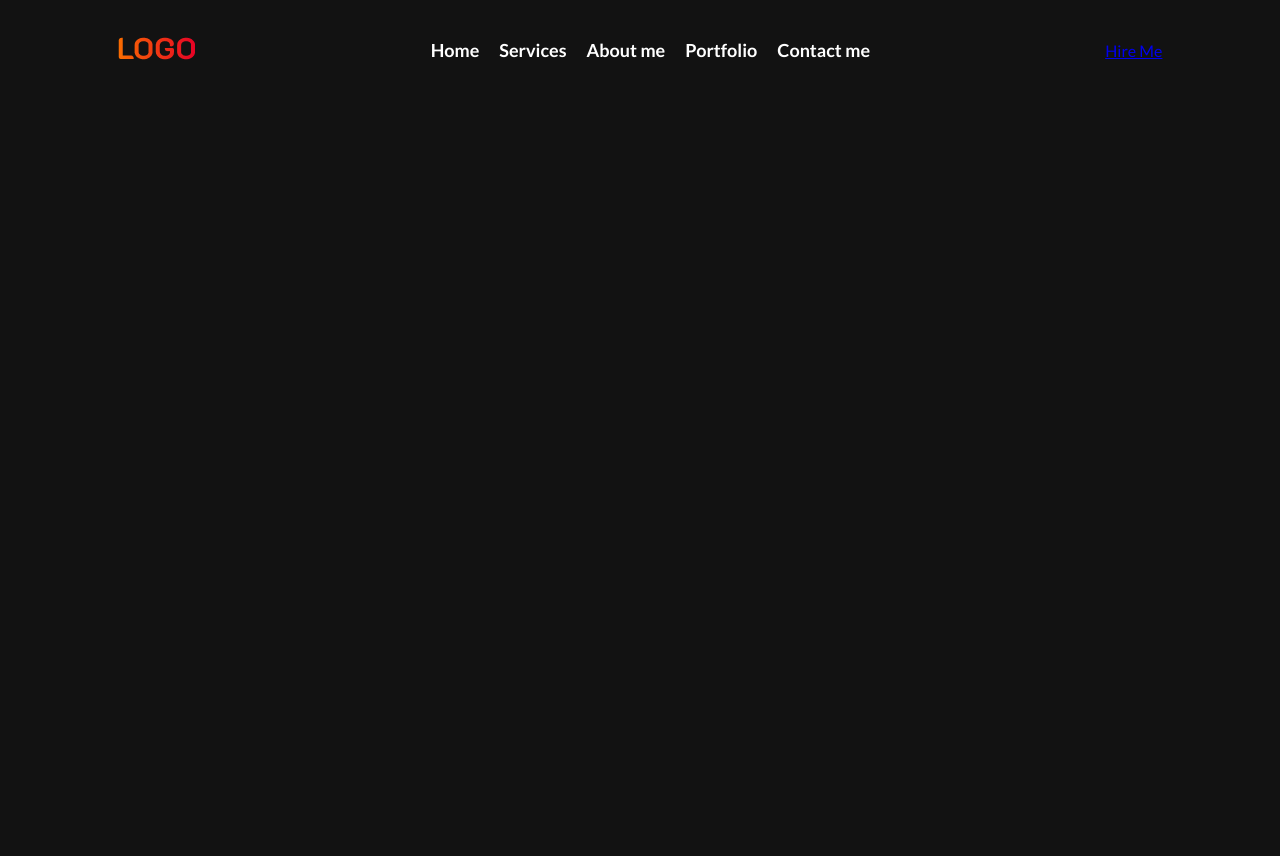
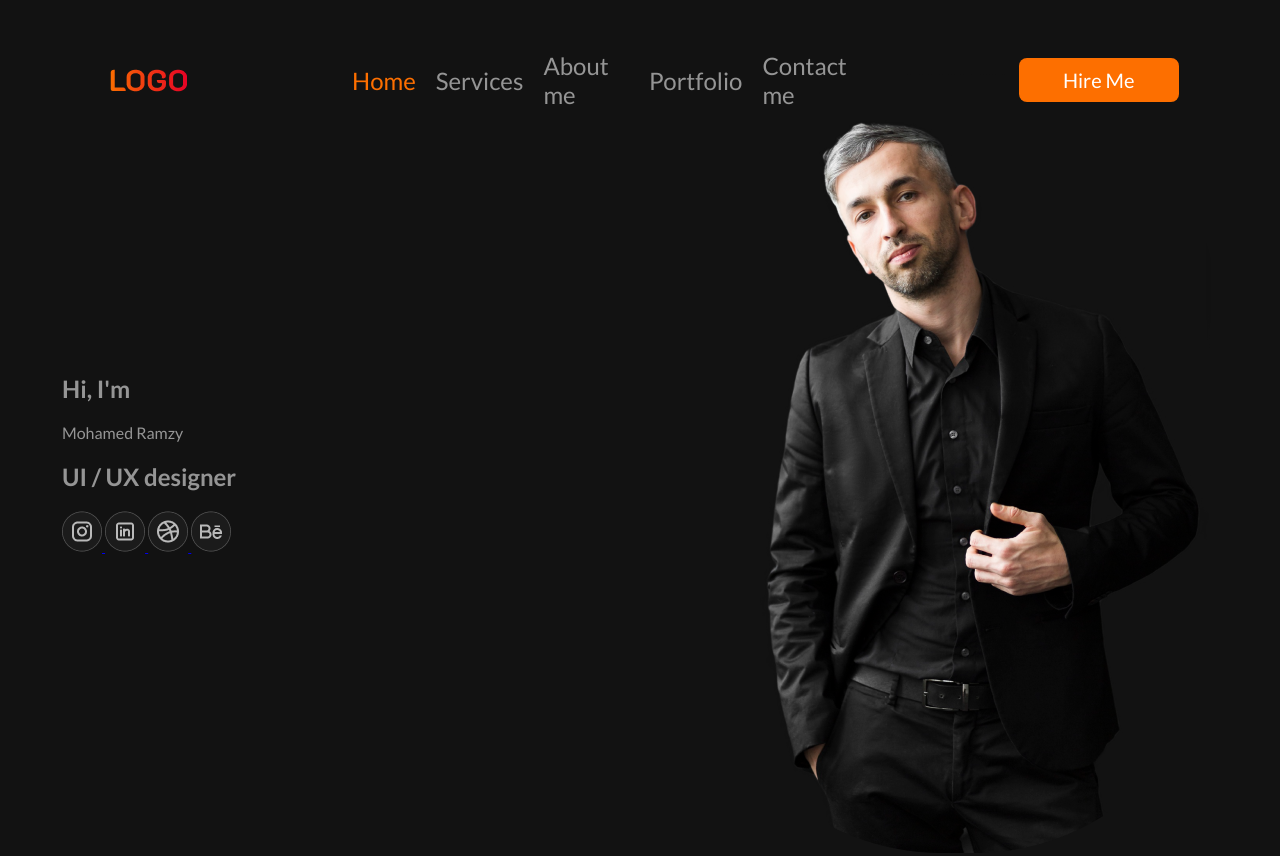
Before and after one commit to ramykamalteach/ntiFront0825, a plain HTML site: page 007-10-09-2025/portfolio/index.html in a window 1280 px wide. Before the commit the page ends 800 px from the top, so only its background shows below. Drawn offline with Linux system fonts and the light colour scheme.

Commit message:
10092025002

```diff
--- a/007-10-09-2025/portfolio/css/siteStyle.css
+++ b/007-10-09-2025/portfolio/css/siteStyle.css
@@ -9,7 +9,7 @@
 
 :root {
     --bg-color: #121212;
-    --text-color: #ffffff;
+    --text-color: #959595;
     --accent-color: #FD6F00;
 }
 
@@ -26,9 +26,16 @@ nav {
     justify-content: space-around;
     align-items: center;
     position: fixed;
-    top: 0;
+    top: 30px;
     left: 0;
     background: none;
+}
+
+nav .logo {
+    width: 15%;
+    display: flex;
+    justify-content: center;
+    align-items: center;
 }
 
 nav ul {
@@ -40,15 +47,68 @@ nav ul {
 }
 
 nav ul li a{
-    font-size: 18px;
-    font-weight: 600;
+    font-size: 24px;
+    font-weight: medium;
     cursor: pointer;
     color: var(--text-color);
     text-decoration: none;
     transition: all 0.3s ease;
 }
 
+.active-link {
+    color: var(--accent-color);
+}
+
+nav ul {
+    width: 40%;
+}
+
 nav ul li a:hover {
     color: var(--accent-color);
     transition: all 0.3s ease;
 }
+
+nav .hire-me {
+    width: 20%;
+    display: flex;
+    justify-content: center;
+    align-items: center;
+    text-align: center;
+}
+
+nav .hire-me a {
+    text-decoration: none;
+    font-size: 20px;
+    font-weight: medium;
+    background-color: var(--accent-color);
+    color: #ffffff;
+    border-radius: 8px;
+    width: 160px;
+    padding: 10px 35px;
+    transition: all 0.3s ease;
+}
+nav .hire-me a:hover {
+    background-color: #ffffff;
+    color: var(--accent-color);
+    transition: all 0.3s ease;
+}
+
+
+/* ------------------------------------------- */
+
+.hi {
+    width: 100%;
+    height: 100vh;
+    display: flex;
+    justify-content: space-around;
+    align-items: center;
+    padding-top: 10%;
+}
+.hi .info {
+    width: 40%;
+    display: flex;
+    flex-direction: column;
+    justify-content: center;
+    align-items: flex-start;
+    gap: 20px;
+}
--- a/007-10-09-2025/portfolio/index.html
+++ b/007-10-09-2025/portfolio/index.html
@@ -1,26 +1,54 @@
 <!DOCTYPE html>
 <html lang="en">
+
 <head>
     <meta charset="UTF-8">
     <meta name="viewport" content="width=device-width, initial-scale=1.0">
     <title>Portfolio</title>
     <link rel="stylesheet" href="css/siteStyle.css">
 </head>
+
 <body>
     <nav>
-        <div>
+        <div class="logo">
             <img src="img/icons/LOGO.png" alt="">
         </div>
         <ul>
-            <li><a href="#">Home</a></li>
+            <li><a href="#" class="active-link">Home</a></li>
             <li><a href="#">Services</a></li>
             <li><a href="#">About me</a></li>
             <li><a href="#">Portfolio</a></li>
             <li><a href="#">Contact me</a></li>
         </ul>
-        <div>
+        <div class="hire-me">
             <a href="#">Hire Me</a>
         </div>
     </nav>
+
+    <section class="hi">
+        <div class="info">
+            <h1>Hi, I'm</h1>
+            <p>Mohamed Ramzy</p>
+            <h1>UI / UX designer</h1>
+            <div class="socialIcons">
+                <a href="#">
+                    <img src="img/icons/Frame 52.png" alt="">
+                </a>
+                <a href="#">
+                    <img src="img/icons/Frame 53.png" alt="">
+                </a>
+                <a href="#">
+                    <img src="img/icons/Frame 54.png" alt="">
+                </a>
+                <a href="#">
+                    <img src="img/icons/Frame 55.png" alt="">
+                </a>
+            </div>
+        </div>
+        <div>
+            <img src="img/Man in black suit looking confident.png" alt="">
+        </div>
+    </section>
 </body>
+
 </html>
```
Also changed, not shown: 007-10-09-2025/portfolio/img/bg01.png (added).
